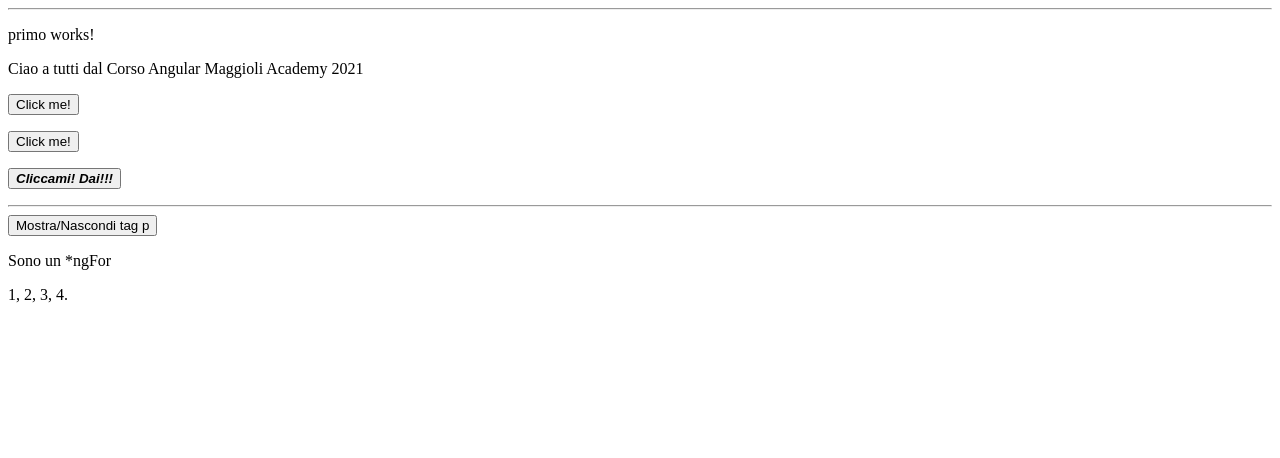
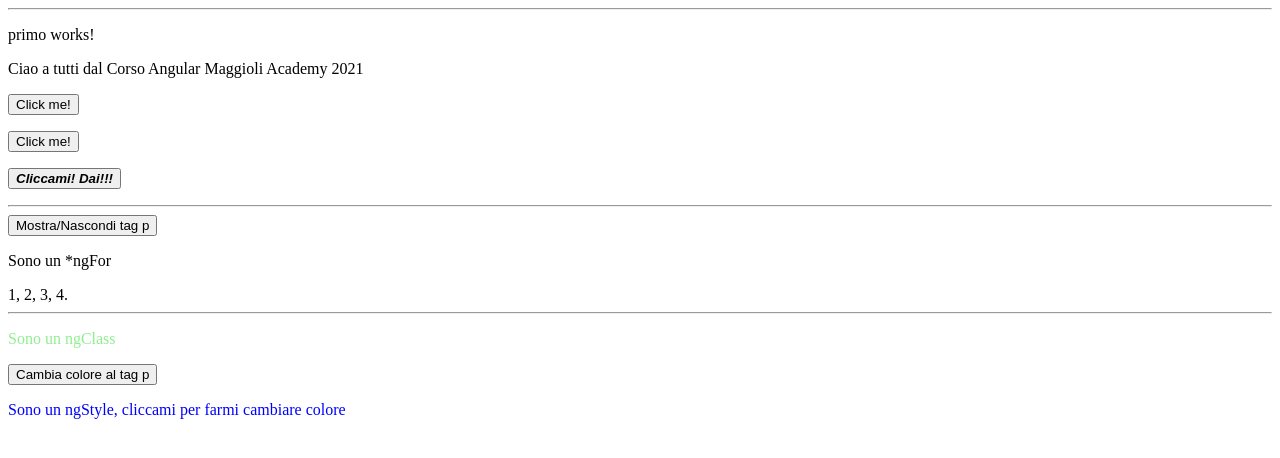
Before and after one commit to MooDySmiles/corso-full-stack-developer-2021, an Angular app: page / in a window 1280 px wide. Shown: the top 458 px of the page. Built offline with nearby package versions, Linux system fonts and the light colour scheme.

Commit message:
Uso di direttive attributo

```diff
--- a/src/app/app.component.html
+++ b/src/app/app.component.html
@@ -22,3 +22,7 @@
 <hr>
 
 <app-direttive-strutturali></app-direttive-strutturali>
+
+<hr>
+
+<app-direttive-attributo> </app-direttive-attributo>
--- a/src/app/app.module.ts
+++ b/src/app/app.module.ts
@@ -5,6 +5,7 @@ import { AppComponent } from './app.component';
 import { PrimoComponent } from './primo/primo.component';
 import { ButtonComponent } from './button/button.component';
 import { DirettiveStrutturaliComponent } from './direttive-strutturali/direttive-strutturali.component';
+import { DirettiveAttributoComponent } from './direttive-attributo/direttive-attributo.component';
 
 @NgModule({
   declarations: [
@@ -12,6 +13,7 @@ import { DirettiveStrutturaliComponent } from './direttive-strutturali/direttive
     PrimoComponent,
     ButtonComponent,
     DirettiveStrutturaliComponent,
+    DirettiveAttributoComponent,
   ],
   imports: [
     BrowserModule
--- /dev/null
+++ b/src/app/direttive-attributo/direttive-attributo.component.html
@@ -0,0 +1,15 @@
+<div>
+  <!-- { key: value } => { class: condition } -->
+  <p [ngClass]="{ 'prima': addPrimaClass }">Sono un ngClass</p>
+  <app-button
+    buttonText="Cambia colore al tag p"
+    (eventEmitter)="onCambiaClassP()"
+  ></app-button>
+</div>
+
+<div>
+  <!-- { key: value } => { styleAttribute: value } -->
+  <p [ngStyle]="{ 'color': colorP }" (click)="onTagPClick()">
+    Sono un ngStyle, cliccami per farmi cambiare colore
+  </p>
+</div>
--- /dev/null
+++ b/src/app/direttive-attributo/direttive-attributo.component.scss
@@ -0,0 +1,3 @@
+.prima {
+  color: lightgreen;
+}
--- /dev/null
+++ b/src/app/direttive-attributo/direttive-attributo.component.ts
@@ -0,0 +1,34 @@
+import { Component, OnInit } from '@angular/core';
+
+@Component({
+  selector: 'app-direttive-attributo',
+  templateUrl: './direttive-attributo.component.html',
+  styleUrls: ['./direttive-attributo.component.scss']
+})
+export class DirettiveAttributoComponent implements OnInit {
+
+  addPrimaClass = true;
+
+  colorP: string = 'blue';
+
+  constructor() { }
+
+  ngOnInit(): void {
+  }
+
+  onCambiaClassP() {
+    this.addPrimaClass = !this.addPrimaClass;
+  }
+
+  onTagPClick() {
+    this.colorP = this.colorP === 'blue' ? 'red' : 'blue';
+    /*
+    if (this.colorP === 'blue') {
+      this.colorP = 'purple';
+    } else {
+      this.colorP = 'blue';
+    }
+    */
+  }
+
+}
```
Also changed, not shown: 1 other file (tests, documents, lock files or other folders).
